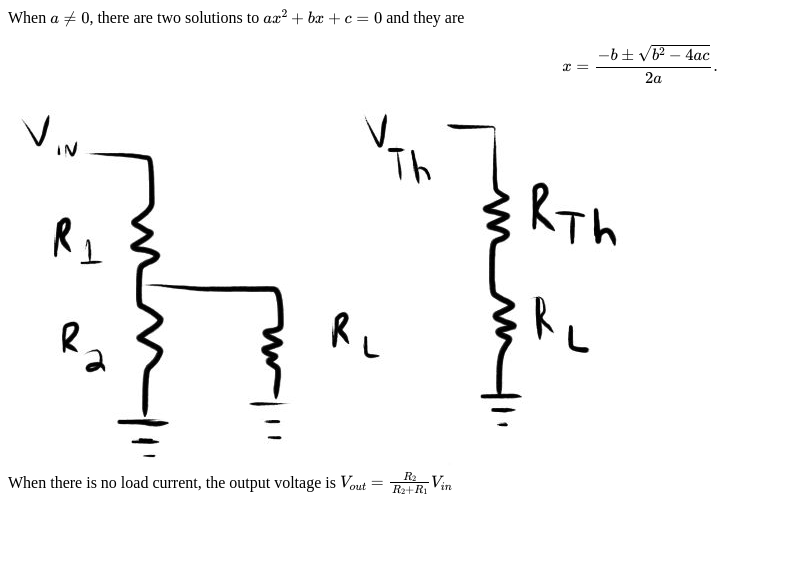
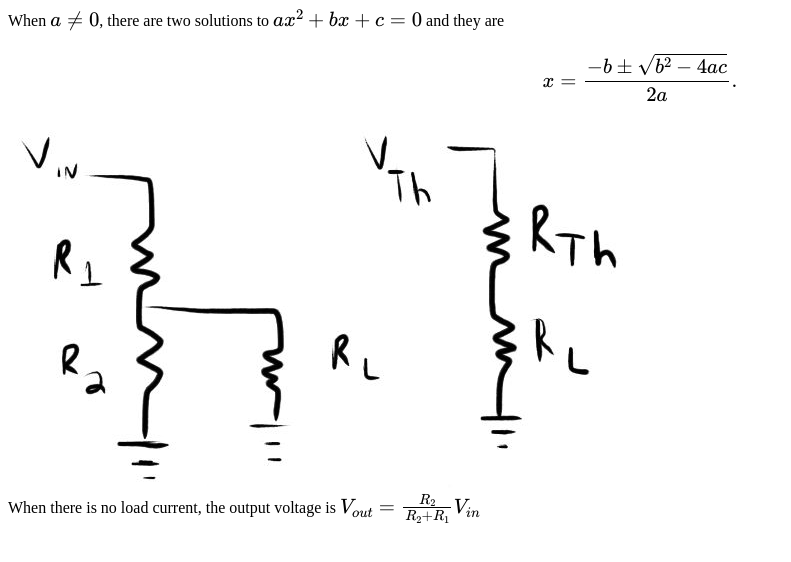
Before and after one commit to sandwichbyte/sandwichbyte.github.io, a plain HTML site: page analog/voltagedivider.html in a window 1280 px wide. Shown: the whole page, without its empty margins (0-791 px from the left). Drawn offline with nearby package versions, Linux system fonts and the light colour scheme; some packages are replaced by stand-ins of ours.

Commit message:
voltagedivider

```diff
--- a/analog/voltagedivider.html
+++ b/analog/voltagedivider.html
@@ -1,13 +1,13 @@
 <!DOCTYPE html>
 <html>
 <head>
-<link rel="stylesheet" type="text/css" href="/sandwichbyte.css">
 <script type="text/x-mathjax-config">
   MathJax.Hub.Config({tex2jax: {inlineMath: [['$','$'], ['\\(','\\)']]}});
 </script>
 <script type="text/javascript"
   src="http://cdn.mathjax.org/mathjax/latest/MathJax.js?config=TeX-AMS-MML_HTMLorMML">
 </script>
+<link rel="stylesheet" type="text/css" href="/sandwichbyte.css">
 </head>
 <body>
 When $a \ne 0$, there are two solutions to \(ax^2 + bx + c = 0\) and they are
--- a/sandwichbyte.css
+++ b/sandwichbyte.css
@@ -1,3 +1,3 @@
 .MathJax {
-font-size: 1.3em;
+font-size: 1.3em !important;
 }
```
